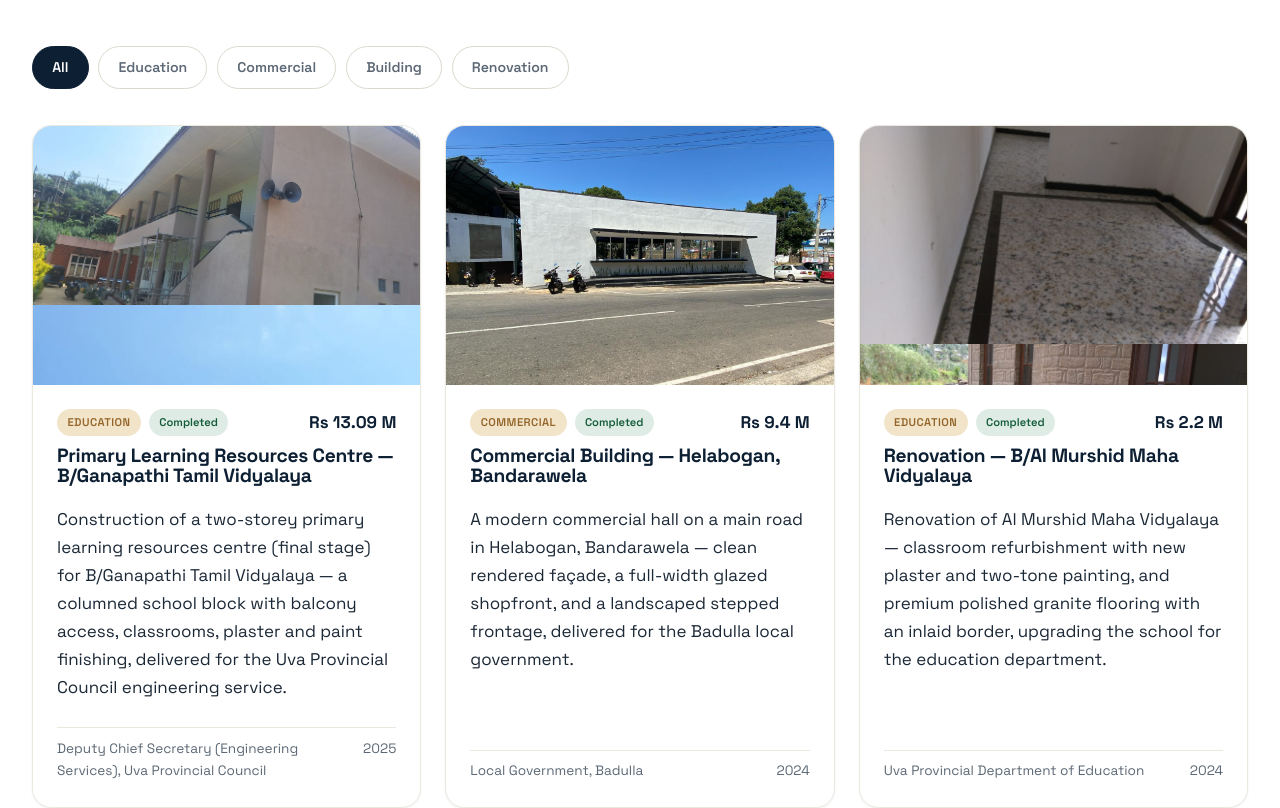
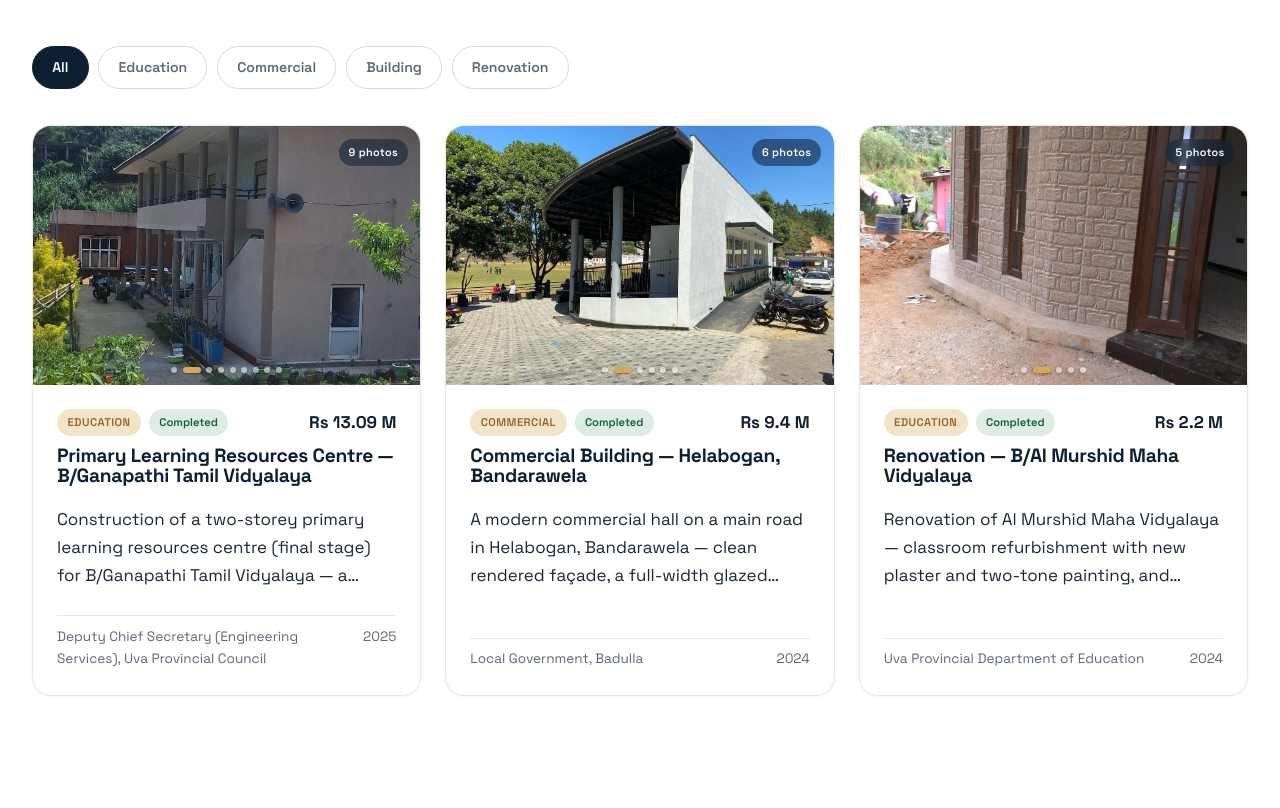
Before and after one commit to RizAhd/Bluemoon-Private-limited-Website, a Next.js app: page /projects in a window 1280 px wide. Shown: the part 800-1608 px from the top of the page. Built offline with nearby package versions, Linux system fonts and the light colour scheme.

Commit message:
style: add styles for project image carousel and project card content

```diff
--- a/app/globals.css
+++ b/app/globals.css
@@ -1381,6 +1381,70 @@ p {
   text-align: right;
 }
 
+/* ---------- project image carousel (auto-sliding) ---------- */
+.carousel {
+  position: absolute;
+  inset: 0;
+}
+.carousel img {
+  position: absolute;
+  inset: 0;
+  width: 100%;
+  height: 100%;
+  object-fit: cover;
+  opacity: 0;
+  transform: scale(1.06);
+  transition: opacity 1.1s ease, transform 6.5s ease;
+}
+.carousel img.is-active {
+  opacity: 1;
+  transform: scale(1);
+}
+.carousel__dots {
+  position: absolute;
+  bottom: 0.7rem;
+  left: 0;
+  right: 0;
+  display: flex;
+  gap: 0.35rem;
+  justify-content: center;
+  z-index: 3;
+}
+.carousel__dots span {
+  width: 6px;
+  height: 6px;
+  border-radius: 50%;
+  background: rgba(255, 255, 255, 0.55);
+  box-shadow: 0 1px 3px rgba(0, 0, 0, 0.35);
+  transition: all 0.35s ease;
+}
+.carousel__dots span.is-on {
+  background: var(--color-gold-bright);
+  width: 18px;
+  border-radius: 3px;
+}
+.project-card__count {
+  position: absolute;
+  top: 0.8rem;
+  right: 0.8rem;
+  z-index: 3;
+  font-size: 0.68rem;
+  font-weight: 600;
+  letter-spacing: 0.03em;
+  padding: 0.28rem 0.6rem;
+  border-radius: 999px;
+  background: rgba(13, 31, 51, 0.55);
+  color: #fff;
+  backdrop-filter: blur(6px);
+}
+.project-card__content p {
+  display: -webkit-box;
+  -webkit-line-clamp: 3;
+  line-clamp: 3;
+  -webkit-box-orient: vertical;
+  overflow: hidden;
+}
+
 /* ---------- credential strip (replaces marquee) ---------- */
 .credstrip {
   border-bottom: 1px solid var(--color-line);
```
